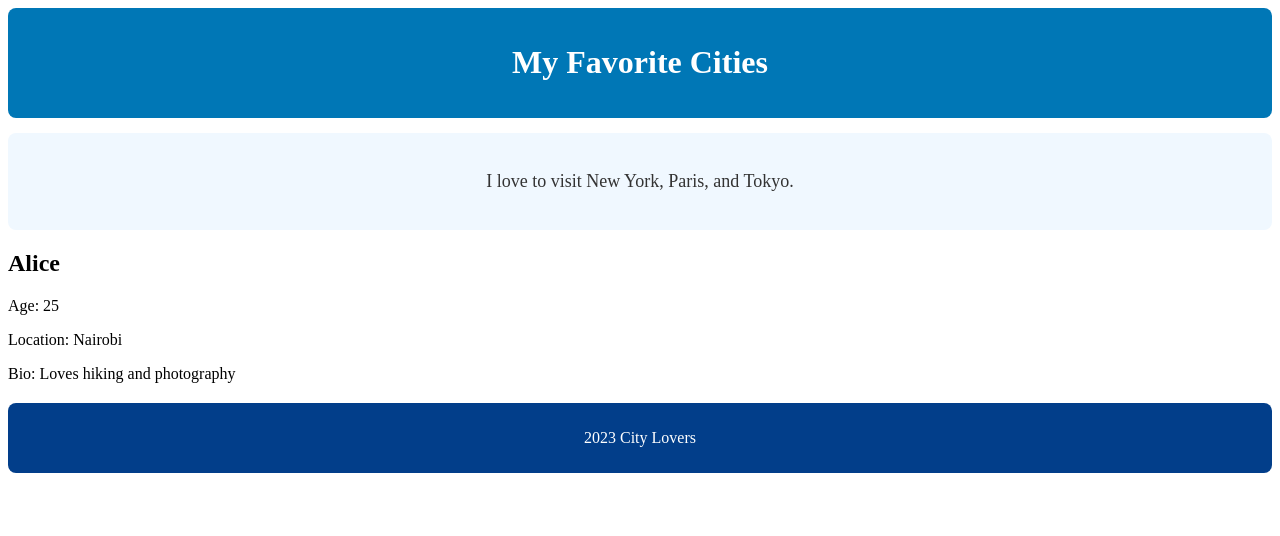
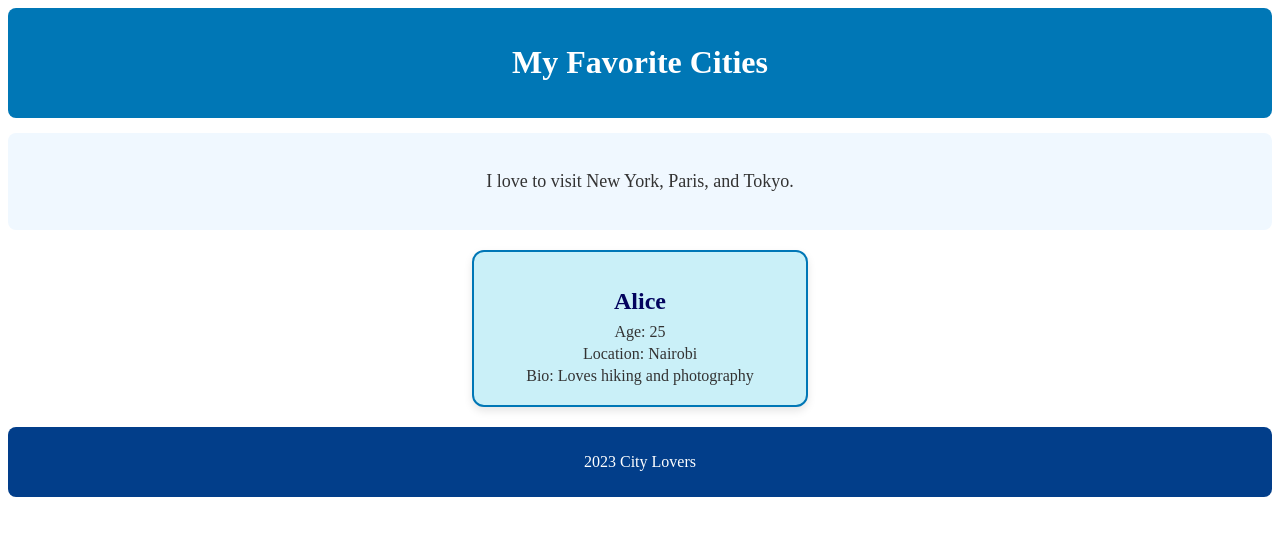
Before and after one commit to joey5573/alx-fe-reactjs, a React (Vite) app in the folder alx-react-app/: page / in a window 1280 px wide. Shown: the top 536 px of the page. Built offline with nearby package versions, Linux system fonts and the light colour scheme.

Commit message:
Update UserProfile.jsx

```diff
--- a/alx-react-app/src/components/UserProfile.jsx
+++ b/alx-react-app/src/components/UserProfile.jsx
@@ -1,10 +1,31 @@
 function UserProfile(props) {
+  const cardStyle = {
+    border: "2px solid #0077b6",
+    borderRadius: "12px",
+    padding: "16px",
+    margin: "20px auto",
+    width: "300px",
+    textAlign: "center",
+    backgroundColor: "#caf0f8",
+    boxShadow: "0 4px 8px rgba(0,0,0,0.1)"
+  };
+
+  const nameStyle = {
+    color: "#03045e",
+    marginBottom: "8px"
+  };
+
+  const infoStyle = {
+    color: "#333",
+    margin: "4px 0"
+  };
+
   return (
-    <div>
-      <h2>{props.name}</h2>
-      <p>Age: {props.age}</p>
-      <p>Location: {props.location}</p>
-      <p>Bio: {props.bio}</p>
+    <div style={cardStyle}>
+      <h2 style={nameStyle}>{props.name}</h2>
+      <p style={infoStyle}>Age: {props.age}</p>
+      <p style={infoStyle}>Location: {props.location}</p>
+      <p style={infoStyle}>Bio: {props.bio}</p>
     </div>
   );
 }
```
